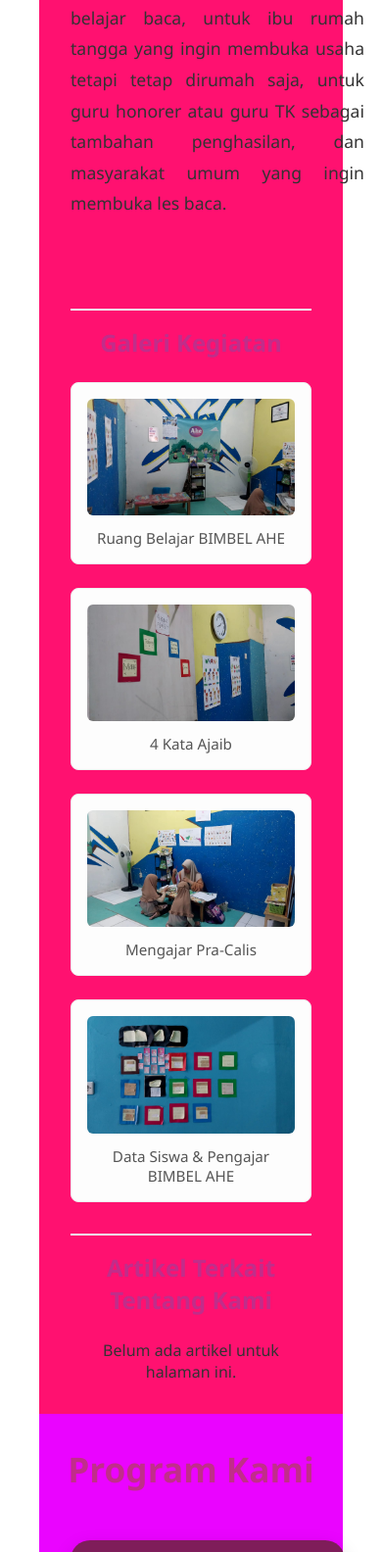
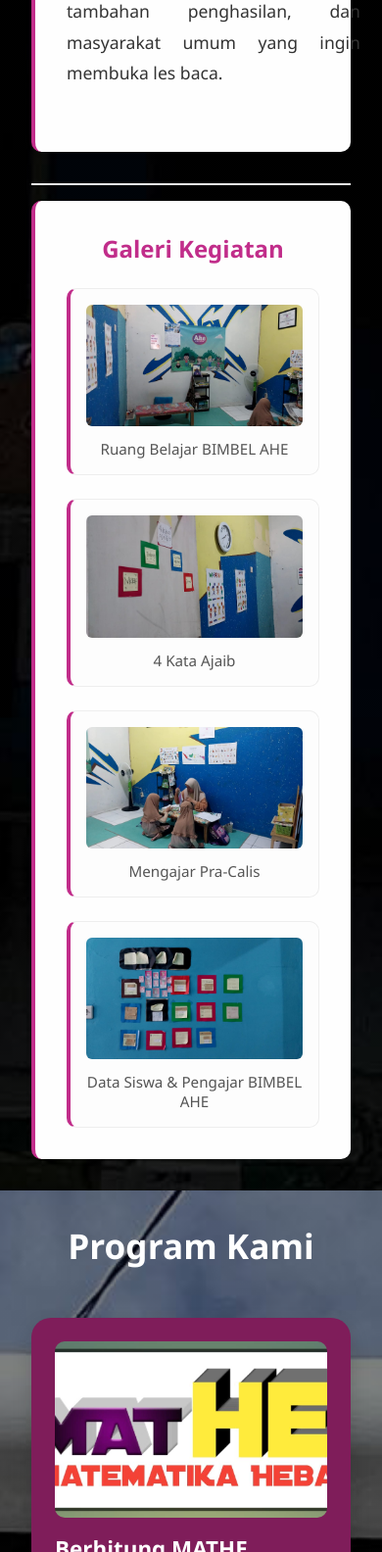
Before and after one commit to eyowh/Website-Ahe-Kelompok-8, a Django app: page /kontak/home in a window 390 px wide; the page is wider, and only the part inside the window is pictured. Shown: the part 4916-6500 px from the top of that part at 98% size. Run offline with Django 5.2, Linux system fonts and the light colour scheme; data comes from the database, SQL or seed files in the repository; parts of the project's set-up code (start-up, migrations or seed data) failed here and were passed over.

Commit message:
update terbaru

```diff
--- a/profil/templates/profil/home.html
+++ b/profil/templates/profil/home.html
@@ -28,7 +28,7 @@
       display: flex;
       justify-content: space-between;
       align-items: center;
-      background-color: white;
+      background-color: rgb(255, 255, 255);
       box-shadow: 0 2px 5px rgba(0,0,0,0.05);
       padding: 0.5em 2em;
     }
@@ -62,19 +62,31 @@
     }
 
     #home {
-  background-color: #ec1616;
+      background-image:linear-gradient(rgba(0, 0, 0, 0.5), rgba(0, 0, 0, 0.5)), url("{% static 'profil/images/backgroundahe.jpg' %}");
+  background-size: cover;
+  background-position: center;
+  background-repeat: no-repeat;
 }
 
 #tentang {
-  background-color: #ff1170;
+  background-image:linear-gradient(rgba(0, 0, 0, 0.5), rgba(0, 0, 0, 0.5)), url("{% static 'profil/images/backgroundahe.jpg' %}");
+  background-size: cover;
+  background-position: center;
+  background-repeat: no-repeat;
 }
 
 #program {
-  background-color: #ea04ff;
+  background-image:linear-gradient(rgba(0, 0, 0, 0.5), rgba(0, 0, 0, 0.5)), url("{% static 'profil/images/backgroundahe.jpg' %}");
+  background-size: cover;
+  background-position: center;
+  background-repeat: no-repeat;
 }
 
 #kontak {
-  background-color: #101010;
+  background-image:linear-gradient(rgba(0, 0, 0, 0.5), rgba(0, 0, 0, 0.5)), url("{% static 'profil/images/backgroundahe.jpg' %}");
+  background-size: cover;
+  background-position: center;
+  background-repeat: no-repeat;
 }
 
     .home-section .main-content {
@@ -213,6 +225,17 @@
       padding: 1em 0;
       margin-top: 3em;
     }
+    /* Animasi masuk */
+.fade-in-up {
+  opacity: 0;
+  transform: translateY(20px);
+  transition: all 0.6s ease-out;
+}
+
+.fade-in-up.visible {
+  opacity: 1;
+  transform: translateY(0);
+}
 
     @media (max-width: 768px) {
       .home-section .main-content {
@@ -243,6 +266,7 @@
 </nav>
 
 <!-- SECTION BERANDA -->
+
 <section id="home" class="home-section">
   <div class="main-content">
     <img src="{% static 'profil/images/ahe1.png' %}" alt="Ilustrasi Anak Hebat" />
@@ -287,13 +311,32 @@
  const sections = document.querySelectorAll('section');
 const navLinks = document.querySelectorAll('.nav-links a');
 
+function isInViewport(el) {
+  const rect = el.getBoundingClientRect();
+  return (
+    rect.top < window.innerHeight &&
+    rect.bottom > 0
+  );
+}
+
 window.addEventListener('scroll', () => {
   let current = '';
   sections.forEach(section => {
     const sectionTop = section.offsetTop - 130;
     const sectionHeight = section.clientHeight;
-      if (scrollY >= sectionTop && scrollY < sectionTop + sectionHeight) {
+    if (window.scrollY >= sectionTop && window.scrollY < sectionTop + sectionHeight) {
       current = section.getAttribute('id');
+    }
+
+    // Animasi fade-in sederhana
+    if (isInViewport(section)) {
+      section.style.opacity = 1;
+      section.style.transform = 'translateY(0)';
+      section.style.transition = 'opacity 0.6s ease-out, transform 0.6s ease-out';
+    } else {
+      section.style.opacity = 0;
+      section.style.transform = 'translateY(20px)';
+      section.style.transition = 'opacity 0.6s ease-out, transform 0.6s ease-out';
     }
   });
 
@@ -304,6 +347,12 @@
     }
   });
 });
+
+// Inisialisasi opacity dan transform supaya awalnya tersembunyi
+sections.forEach(section => {
+  section.style.opacity = 0;
+  section.style.transform = 'translateY(20px)';
+});
 </script>
 </body>
 </html>
--- a/profil/templates/profil/program.html
+++ b/profil/templates/profil/program.html
@@ -210,7 +171,7 @@
     <main>
         <div class="program-container">
             <div class="text-content">
-                <h1>Program Kami</h1>
+                <h1 style="color: #fff;">Program Kami</h1>
             </div>
 
             {% if program_list %}
@@ -251,4 +212,46 @@
 
 
 </body>
+<script>
+    // Buat style animasi fade-in-up via JS (tanpa CSS file)
+    const style = document.createElement('style');
+    style.innerHTML = `
+      .fade-in-up {
+        opacity: 0;
+        transform: translateY(20px);
+        transition: opacity 0.6s ease-out, transform 0.6s ease-out;
+      }
+      .fade-in-up.visible {
+        opacity: 1;
+        transform: translateY(0);
+      }
+    `;
+    document.head.appendChild(style);
+
+    // Fungsi cek elemen ada di viewport
+    function isInViewport(el) {
+      const rect = el.getBoundingClientRect();
+      return rect.top < window.innerHeight && rect.bottom > 0;
+    }
+
+    // Target elemen yang mau dianimasi
+    const animatedElements = document.querySelectorAll('.program-box, .syarat-box');
+
+    // Pas page load, tambah kelas fade-in-up supaya start dari tersembunyi
+    animatedElements.forEach(el => el.classList.add('fade-in-up'));
+
+    // Event scroll untuk toggle kelas visible jika elemen muncul
+    function checkAnimation() {
+      animatedElements.forEach(el => {
+        if (isInViewport(el)) {
+          el.classList.add('visible');
+        } else {
+          el.classList.remove('visible');
+        }
+      });
+    }
+
+    window.addEventListener('scroll', checkAnimation);
+    window.addEventListener('load', checkAnimation);
+  </script>
 </html>
--- a/profil/templates/profil/tentang.html
+++ b/profil/templates/profil/tentang.html
@@ -77,15 +43,25 @@
         .about-container {
             display: flex;
             flex-wrap: wrap;
-            justify-content: space-between;
+            justify-content: center;
             align-items: flex-start;
-            gap: 2em;
             max-width: 1200px;
             width: 100%;
+
+        }
+
+        .section-container {
+            background-color: #fefefe;
+            padding: 2em;
+            border-radius: 10px;
+            box-shadow: 0 2px 6px rgba(0, 0, 0, 0.05);
+            width: 100%;
+            border-left: 4px solid #c12d8a;
+            border-radius: 10px;
         }
 
         .text-content {
-            flex: 1 1 60%;
+            flex: 1 1 100%;
             min-width: 300px;
         }
 
@@ -138,20 +90,11 @@
                 align-items: flex-start;
             }
 
-            .nav-links {
-                flex-wrap: wrap;
-                gap: 1em;
-                margin-top: 0.5em;
-            }
+
 
             .about-container {
                 flex-direction: column;
                 align-items: center;
-            }
-
-            .text-content,
-            .image-side {
-                width: 100%;
             }
 
             .text-content h1 {
@@ -210,6 +152,8 @@
             border: 1px solid #eee;
             border-radius: 8px;
             padding: 1em;
+            border-left: 4px solid #c12d8a;
+            border-radius: 10px;
         }
 
         .galeri-item img {
@@ -225,17 +169,15 @@
             font-size: 0.95em;
             color: #555;
         }
-
     </style>
 </head>
 
 <body>
 
-
-
     <!-- ISI UTAMA -->
     <main>
         <div class="about-container">
+            <div class="section-container">
                 <div class="text-content">
                     <h1>Tentang Kami</h1>
                     <p><strong>AHE (Anak Hebat Education)</strong> adalah platform edukasi digital yang bertujuan untuk meningkatkan kualitas pembelajaran di Indonesia. Kami menyediakan berbagai macam materi dan pelatihan untuk mendukung perkembangan anak-anak Indonesia melalui pendidikan yang menyenangkan dan interaktif. Berawal dari semangat untuk menciptakan pengalaman belajar yang lebih baik, AHE hadir dengan berbagai inovasi di dunia pendidikan, termasuk pelajaran berbasis teknologi dan kurikulum yang terintegrasi dengan kebutuhan zaman sekarang. AHE bekerja sama dengan berbagai pihak untuk memastikan setiap anak dapat merasakan manfaat dari pembelajaran berkualitas. Dengan dukungan penuh dari berbagai profesional, AHE terus berupaya memberikan yang terbaik dalam dunia pendidikan. Bergabunglah bersama kami untuk menciptakan ekosistem belajar yang positif, inklusif, dan bermanfaat bagi semua anak-anak di Indonesia.</p>
@@ -246,9 +188,11 @@
                         Dengan terbentuknya Lembaga ini, Ahe membuka kemitraan untuk masyarakat yang berminat untuk mendirikan Unit Ahe di domisilinya. Dapat dikatakan juga Ahe adalah peluang nyata usaha rumahan Les Baca. Dalam sistem usaha Kemitraan ini, tidak ada bagi hasil dan penghasilan dari SPP murid menjadi hak milik Mitra Ahe sepenuhnya. Kemitraan Ahe ini sangat tepat untuk para pelaku bimbel dalam menambah program belajar baca, untuk ibu rumah tangga yang ingin membuka usaha tetapi tetap dirumah saja, untuk guru honorer atau guru TK sebagai tambahan penghasilan, dan masyarakat umum yang ingin membuka les baca.</p>
                 </div>
             </div>
+        </div>
 
         <!-- GALERI KEGIATAN -->
         <section class="artikel-section">
+            <div class="section-container">
                 <h2>Galeri Kegiatan</h2>
                 <div class="galeri-grid">
                     {% for item in galeri %}
@@ -260,24 +204,11 @@
                         <p>Belum ada foto di galeri.</p>
                     {% endfor %}
                 </div>
+            </div>
         </section>
 
-        <!-- ARTIKEL -->
-        <section class="artikel-section">
-            <h2>Artikel Terkait Tentang Kami</h2>
-            {% for artikel in artikel_tentang %}
-                <div class="artikel-item">
-                    <h3>{{ artikel.judul }}</h3>
-                    <p>{{ artikel.isi|linebreaks }}</p>
-                    <small>Diposting pada {{ artikel.tanggal }}</small>
-                </div>
-            {% empty %}
-                <p>Belum ada artikel untuk halaman ini.</p>
-            {% endfor %}
-        </section>
+
     </main>
-
-
 
 </body>
 
--- a/profil/templates/profil/testimoni.html
+++ b/profil/templates/profil/testimoni.html
@@ -5,9 +5,12 @@
   <meta charset="UTF-8">
   <title>Testimoni Orang Tua AHE</title>
   <style>
+    html{
+      font-family: 'Segoe UI', sans-serif;
+    }
     body {
       font-family: Arial, sans-serif;
-      padding: 40px;
+
       background-color: #fff;
       text-align: center;
     }
@@ -194,8 +197,8 @@
   </style>
 </head>
 <body>
-
-  <h2>TESTIMONI ORANG TUA TERHADAP AHE</h2>
+<h2></h2>
+  <h2 style="color: #c12d8a;">TESTIMONI ORANG TUA TERHADAP AHE</h2>
 
   <div class="testimoni">
     <div class="satu-paket">
```
Also changed, not shown: other parts of profil/templates/profil/program.html (+3 -42 lines), other parts of profil/templates/profil/tentang.html (+1 -60 lines), profil/templates/profil/kontak.html (+0 -41 lines). Lines whose indentation alone changed are shown as unchanged.
